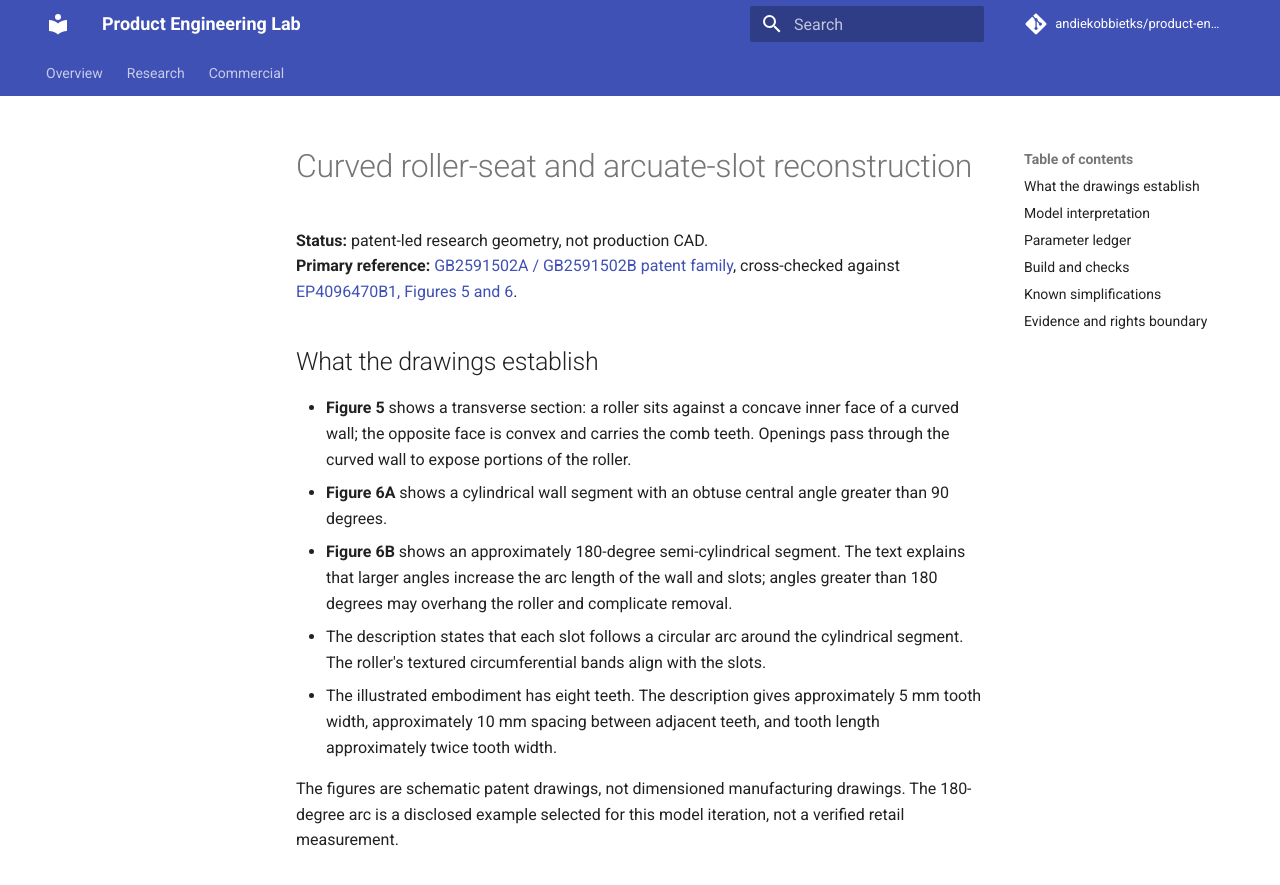
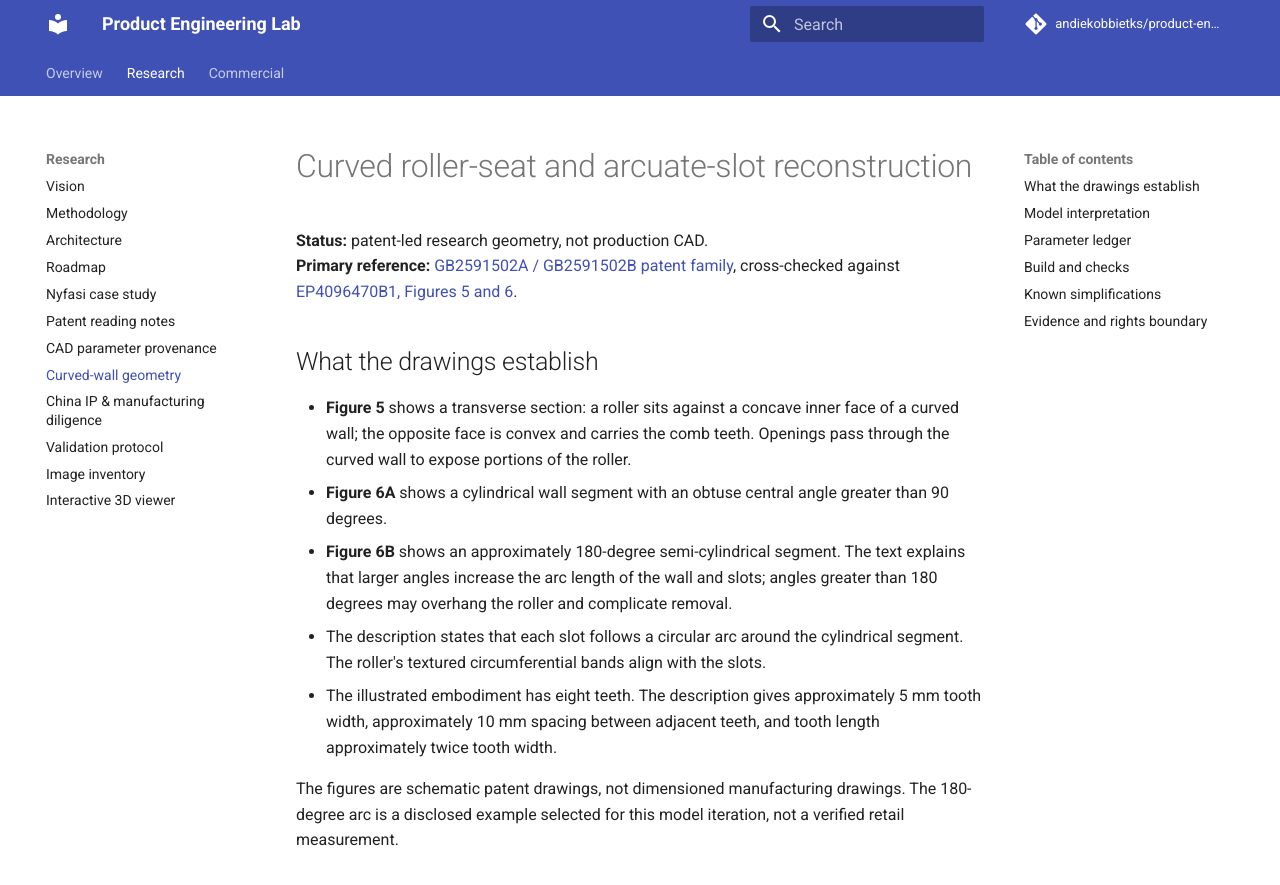
Before and after one commit to andiekobbietks/product-engineering-lab, an MkDocs documentation site: the page built from docs/experiments/curved-wall-geometry.md, in a window 1280 px wide and 900 px high. Shown: the top 885 px of the window. Built offline with MkDocs 1.6.1 and Material for MkDocs 9.7.7, drawn with Linux system fonts in a browser that asks for light colours; comment, search, counter and statistics services are not loaded.

Commit message:
Add curved-wall geometry research documentation to navigation

```diff
--- a/mkdocs.yml
+++ b/mkdocs.yml
@@ -18,6 +18,7 @@ nav:
       - Nyfasi case study: experiments/nyfasi.md
       - Patent reading notes: experiments/patent-reading-notes.md
       - CAD parameter provenance: experiments/cad-parameter-provenance.md
+      - Curved-wall geometry: experiments/curved-wall-geometry.md
       - China IP & manufacturing diligence: experiments/nyfasi-china-due-diligence.md
       - Validation protocol: experiments/nyfasi-validation.md
       - Image inventory: experiments/image-inventory.md
```
